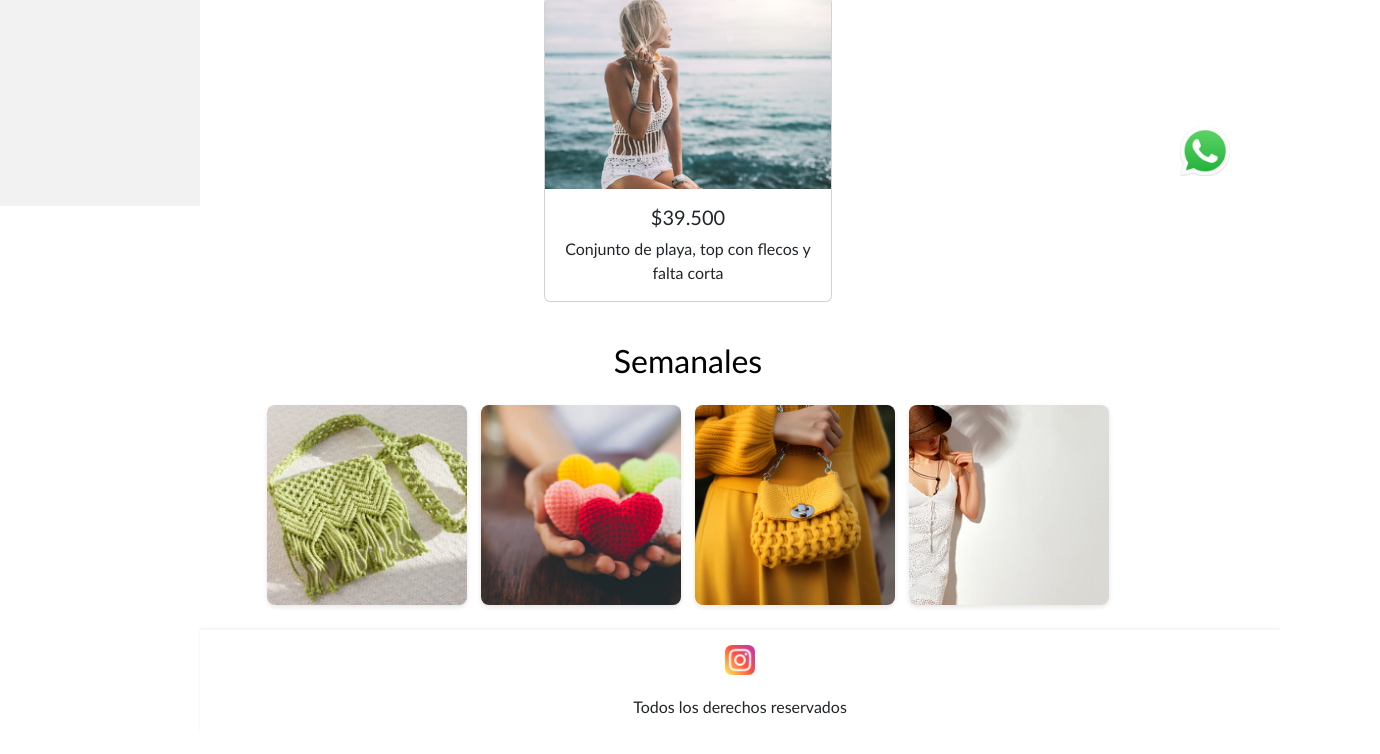
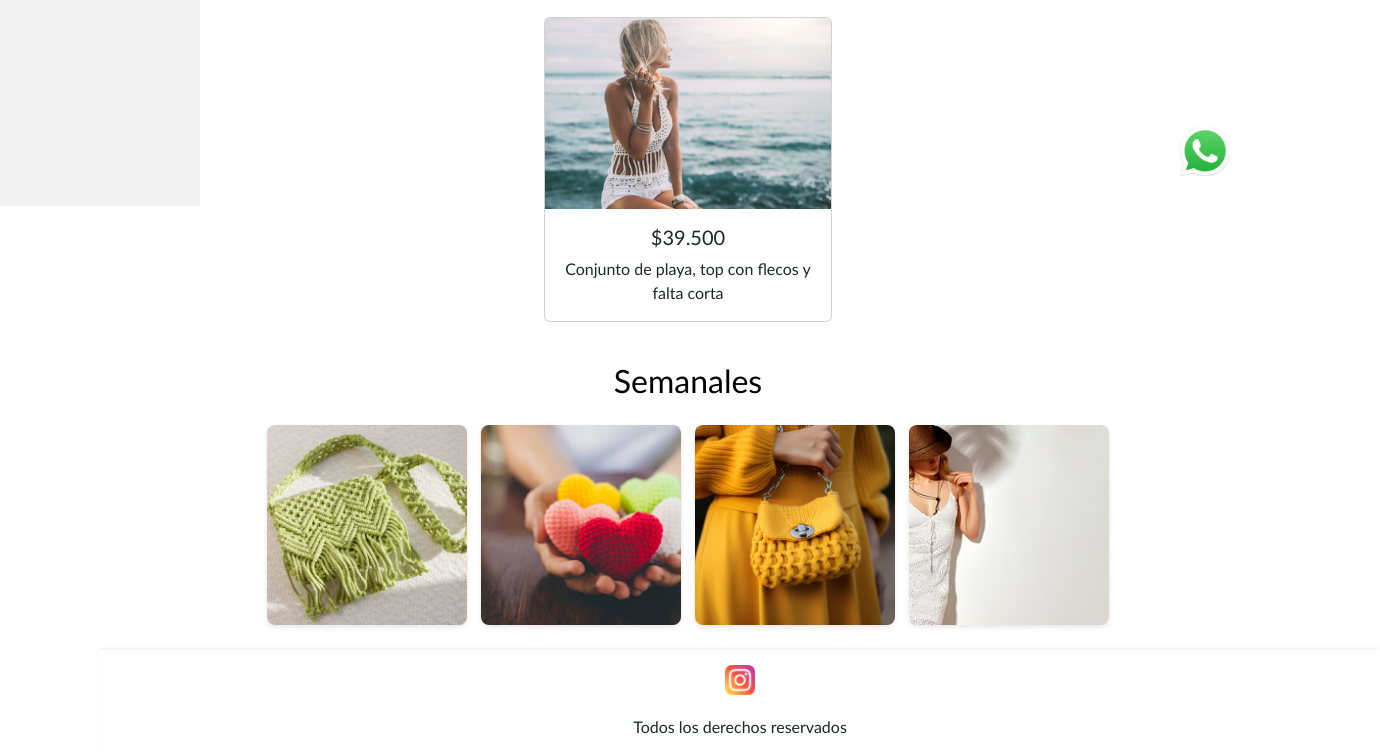
Before and after one commit to ccb-uxui/crochet, a plain HTML site: page page/ofertas.html in a window 1280 px wide. Shown: the part 594-1348 px from the top of the page, 1380 px wide, since content can reach past the window. Drawn offline with nearby package versions, Linux system fonts and the light colour scheme.

Commit message:
antes de agregar scss

```diff
--- a/css/styleinicio.css
+++ b/css/styleinicio.css
@@ -76,11 +76,9 @@ nav a {
 text-decoration: none;
 }
 
-
-
 main {
     margin-left: 200px;
-    flex: 1;
+    flex-grow: 1;
     display: flex;
 
 }
@@ -174,9 +172,11 @@ h2 {
 footer {
     background-color: white;
     text-align: center;
-    padding: 5px;
     box-shadow: 0 -2px 3px rgba(0, 0, 0, 0.05);
-    margin-left: 200px;
+    margin-left: 100px;
+    bottom: 0;
+    width: 100%;
+    padding-block: 5px;
 
 }
 
@@ -184,7 +184,6 @@ footer img {
     width: auto;
     height: 30px;
     margin-block: 10px;
-
 
 }
 
@@ -250,3 +249,8 @@ footer img {
     box-shadow: none;
 
 }
+
+/* Sección Mensajes */
+.mensj {
+    width: 90%
+}
--- a/page/ofertas.html
+++ b/page/ofertas.html
@@ -12,9 +12,8 @@
 <body class="body">
 
     <header>
+    <img src="../medios/headerlogo.jpg" alt="Logo de +crochet">
 
-
-        <img src="../medios/headerlogo.jpg" alt="Logo de +crochet">
         <nav>
             <ul>
                 <li><a href="../index.html">Inicio</a></li>
@@ -26,8 +25,8 @@
         </nav>
     </header>
 
-    <main class="main-content1">
-        <div>
+    <main>
+    <div class="main-content1">
             <h1>Ofertas</h1>
             <div class="offers-section">
                 <h2>24hs</h2>
@@ -74,7 +73,7 @@
                     <img src="../medios/inicioprod3.jpg" alt="Oferta 4">
                 </div>
             </div>
-
+    </div>
     </main>
     <img class="wpp" src="../medios/whatsapp icono.png" alt="whatsapp">
     <footer>
```
Also changed, not shown: page/mensajes.html (+2 -1 lines), page/pedidos.html (+3 -3 lines), page/perfil.html (+3 -2 lines).
